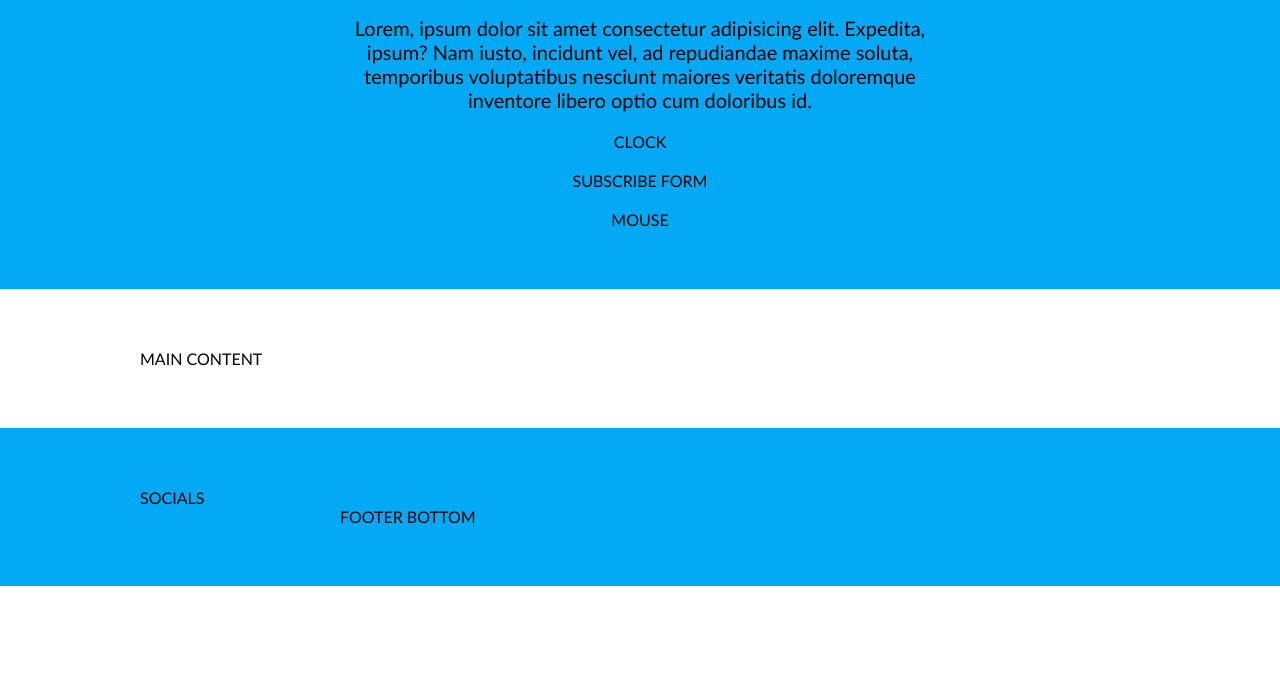
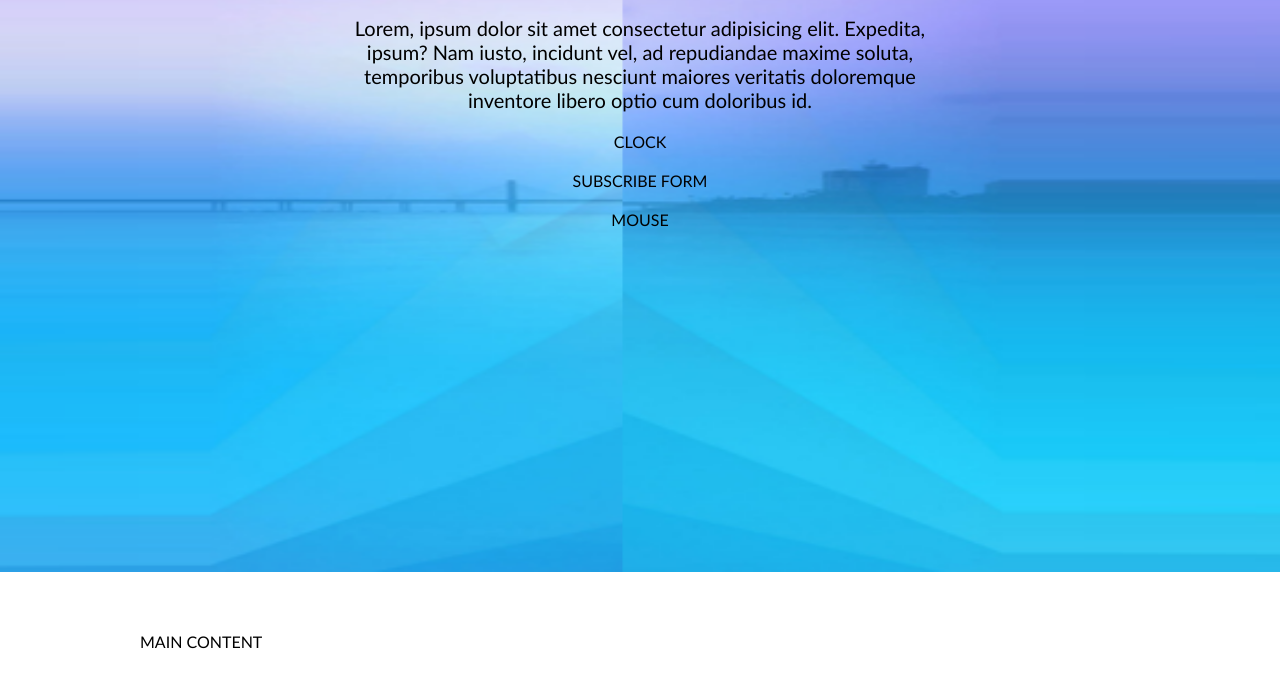
Before and after one commit to Kalis1990/5-coming-soon, a website: page index.html in a window 1280 px wide. Shown: the part 228-916 px from the top of the page. Before the commit the page ends 814 px from the top, so only its background shows below. Drawn offline with Linux system fonts and the light colour scheme.

Commit message:
hero background

```diff
--- a/css/pages/home.css
+++ b/css/pages/home.css
@@ -14,6 +14,13 @@
 
 /* cusome style goes below this line */
 /* hero -start */
+section.bg-main{
+    background-image: url(../../images/background.png);
+    background-size: cover;
+    background-position: center;
+    background-attachment: fixed;
+    min-height: 100vh;
+}
 .hero{
     text-align: center;
     display: flex;
--- a/index.html
+++ b/index.html
@@ -35,7 +35,7 @@
         </div>
     </section>
 
-    <section class="container">
+    <section class="container" style="height:1000px">
         <div class="row">
             MAIN CONTENT
         </div>
```
